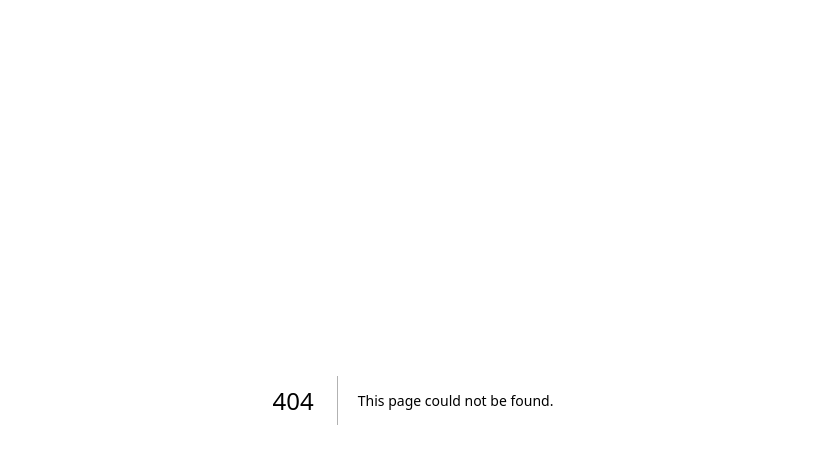
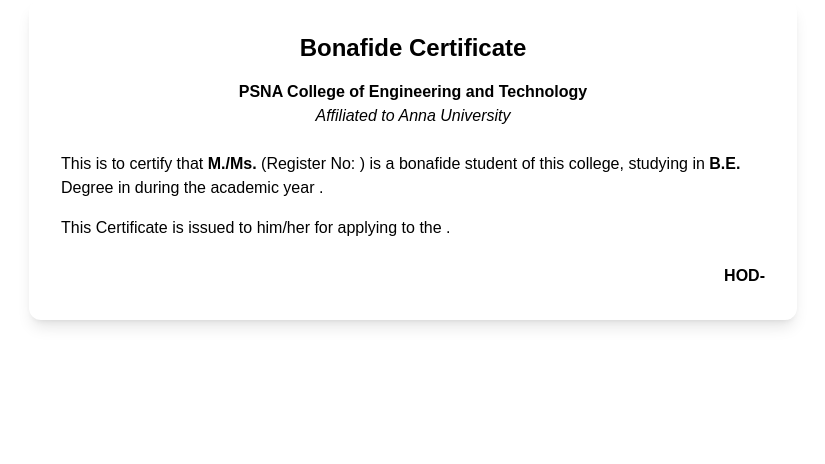
Before and after one commit to AntonySteve/Bonafide-Certificate-System, a Next.js app: page /letter in a window 1280 px wide. Before the commit this address had no page. Shown: the top 464 px of the page, without its empty margins (227-1052 px from the left). Built offline with nearby package versions, Linux system fonts and the light colour scheme.

Commit message:
git commit - m "format"

```diff
--- /dev/null
+++ b/src/app/letter/page.jsx
@@ -0,0 +1,40 @@
+"use client";
+
+import { useSearchParams } from "next/navigation";
+
+const BonafideLetter = () => {
+  const searchParams = useSearchParams();
+
+  const formData = {
+    studentName: searchParams.get("studentName"),
+    regNo: searchParams.get("regNo"),
+    year: searchParams.get("year"),
+    department: searchParams.get("department"),
+    academicYear: searchParams.get("academicYear"),
+    reason: searchParams.get("reason"),
+  };
+
+  return (
+    <div className="max-w-3xl mx-auto p-8 bg-white shadow-lg rounded-xl text-black">
+      <h2 className="text-2xl font-bold text-center mb-4 text-black">Bonafide Certificate</h2>
+      <p className="text-center font-semibold text-black">PSNA College of Engineering and Technology</p>
+      <p className="text-center italic mb-6 text-black">Affiliated to Anna University</p>
+
+      <p>
+        This is to certify that <strong>M./Ms. {formData.studentName}</strong>
+        (Register No: <strong>{formData.regNo}</strong>) is a bonafide student of this college,
+        studying in <strong>{formData.year} B.E.</strong> Degree in <strong>{formData.department}</strong>
+        during the academic year <strong>{formData.academicYear}</strong>.
+      </p>
+
+      <p className="mt-4">
+        This Certificate is issued to him/her for applying to the
+        <strong> {formData.reason}</strong>.
+      </p>
+
+      <p className="mt-6 text-right font-bold text-black">HOD-{formData.department}</p>
+    </div>
+  );
+};
+
+export default BonafideLetter;
--- a/src/app/login/page.jsx
+++ b/src/app/login/page.jsx
@@ -102,7 +102,7 @@
         {/* Sign Up Link */}
         <div className="mt-4 text-center">
           <p>Don't have an account?</p>
-          <button className="text-blue-600 hover:underline" onClick={handleClick}>Sign Up</button>
+          <button className="text-blu+e-600 hover:underline" onClick={handleClick}>Sign Up</button>
         </div>
       </form>
     </div>
--- a/src/app/student/page.jsx
+++ b/src/app/student/page.jsx
@@ -2,8 +2,11 @@
 
 import { useState, useRef } from "react";
 import { toPng } from "html-to-image";
+import { useRouter } from "next/navigation";
+ // Import the letter component
 
 const BonafideForm = () => {
+  const router = useRouter()
   const [formData, setFormData] = useState({
     studentName: "",
     regNo: "",
@@ -14,13 +17,12 @@
     department: "",
     academicYear: "",
     reason: "",
-
   });
 
   const tutors = ["Tutor A", "Tutor B", "Tutor C", "Tutor D"];
   const yearIncharges = ["Year 1", "Year 2", "Year 3"];
   const yearOption = ["I year", "II year", "III year", "IV year"];
-  const sectionOption = ["A", "B", "C", "B"];
+  const sectionOption = ["A", "B", "C"];
   const departments = ["Computer Science", "Electronics", "Mechanical"];
 
   const letterRef = useRef(null);
@@ -30,17 +32,11 @@
     setFormData({ ...formData, [name]: value });
   };
 
-  const generateLetter = () => {
-    return `
-  PSNA College of Engineering and Technology
-
-  This is to certify that M./Ms. ${formData.studentName} S/o.Leo Das R (Register No: ${formData.regNo}) is a bonafide student of this college, studying in ${formData.year} B.E. Degree in ${formData.department} during the academic year ${formData.academicYear}.
-
-  This Certificate is issued to him for applying to the ${formData.reason}.
-
-                                                               HOD-CSE`;
+  const handleClick = (e) => {
+    e.preventDefault();
+    const queryParams = new URLSearchParams(formData).toString();
+    router.push(`/letter?${queryParams}`);
   };
-
 
   const downloadImage = () => {
     if (letterRef.current) {
@@ -125,7 +121,6 @@
           ))}
         </select>
 
-
         <select
           name="yearIncharge"
           value={formData.yearIncharge}
@@ -176,19 +171,14 @@
 
         <button
           type="button"
-          onClick={downloadImage}
+          onClick={handleClick}
           className="bg-blue-600 text-white p-3 rounded-lg hover:bg-blue-800 w-full"
         >
-          Download as Image
+          Next
         </button>
       </form>
 
-      {formData.studentName && (
-        <div ref={letterRef} className="mt-8 p-6 bg-gray-100 rounded-lg">
-          <h3 className="text-xl font-semibold mb-4">Generated Bonafide Letter:</h3>
-          <pre className="whitespace-pre-wrap">{generateLetter()}</pre>
-        </div>
-      )}
+      {formData.studentName && <BonafideLetter ref={letterRef} formData={formData} />}
     </div>
   );
 };
```
